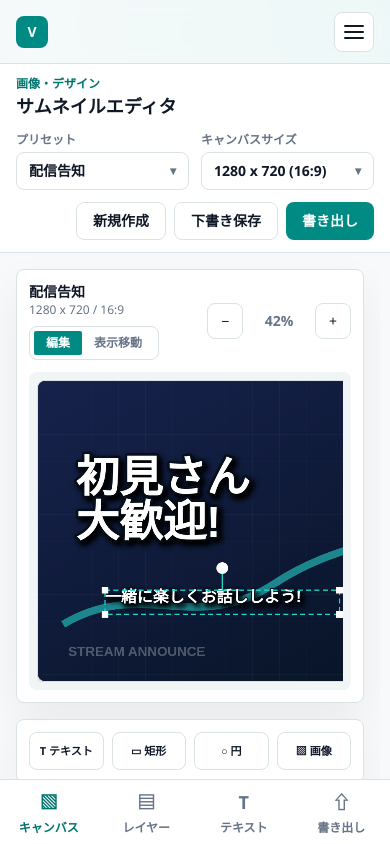
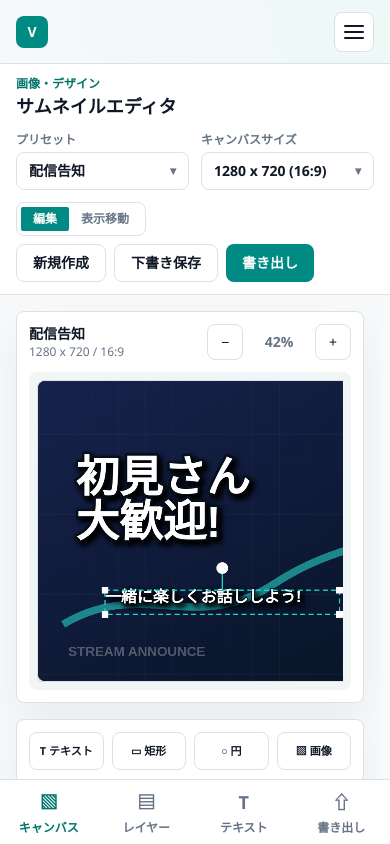
Before and after one commit to kurodev-web-tools/tool-portal, a Next.js app: page /tools/thumbnail-editor in a window 390 px wide. Built offline with nearby package versions, Linux system fonts and the light colour scheme.

Commit message:
feat(thumbnail): move mobile mode toggle to header actions

```diff
--- a/components/thumbnail-editor/ThumbnailEditorApp.tsx
+++ b/components/thumbnail-editor/ThumbnailEditorApp.tsx
@@ -640,7 +640,9 @@ export function ThumbnailEditorApp() {
               />
             </label>
           </div>
-          <div className="flex w-full flex-wrap justify-end gap-2 min-[1024px]:w-auto">
+          <div className="flex w-full flex-wrap items-center justify-between gap-2 min-[1024px]:w-auto min-[1024px]:justify-end">
+            <ModeToggle editorMode={editorMode} onModeChange={setEditorMode} className="min-[1024px]:hidden" />
+            <div className="flex flex-wrap justify-end gap-2">
               <button className="flat-control px-4 py-2 font-bold" type="button" onClick={newDraft}>
                 新規作成
               </button>
@@ -650,6 +652,7 @@ export function ThumbnailEditorApp() {
               <button className="rounded-base bg-primary px-4 py-2 text-sm font-bold text-white" type="button" onClick={exportImage}>
                 書き出し
               </button>
+            </div>
           </div>
         </div>
       </header>
@@ -662,22 +665,6 @@ export function ThumbnailEditorApp() {
                 <div>
                   <p className="text-sm font-bold text-foreground">{selectedPreset.name}</p>
                   <p className="text-xs text-muted">{draft.canvas.width} x {draft.canvas.height} / 16:9</p>
-                  <div className="mt-2 inline-flex rounded-base border border-border bg-surface p-1 min-[1024px]:hidden">
-                    <button
-                      className={`px-3 py-1 text-xs font-bold ${editorMode === "edit" ? "rounded-sm bg-primary text-white" : "text-muted"}`}
-                      type="button"
-                      onClick={() => setEditorMode("edit")}
-                    >
-                      編集
-                    </button>
-                    <button
-                      className={`px-3 py-1 text-xs font-bold ${editorMode === "pan" ? "rounded-sm bg-primary text-white" : "text-muted"}`}
-                      type="button"
-                      onClick={() => setEditorMode("pan")}
-                    >
-                      表示移動
-                    </button>
-                  </div>
                 </div>
                 <div className="flex items-center gap-2 min-[1024px]:hidden">
                   <button className="flat-control h-9 w-9" type="button" onClick={() => updateZoom((value) => Math.max(0.42, value - 0.08))} title="縮小">
@@ -841,6 +828,35 @@ function QuickAddBar({
         </button>
       </div>
     </section>
+  );
+}
+
+function ModeToggle({
+  editorMode,
+  onModeChange,
+  className = ""
+}: {
+  editorMode: EditorMode;
+  onModeChange: (mode: EditorMode) => void;
+  className?: string;
+}) {
+  return (
+    <div className={`inline-flex rounded-base border border-border bg-surface p-1 ${className}`}>
+      <button
+        className={`px-3 py-1 text-xs font-bold ${editorMode === "edit" ? "rounded-sm bg-primary text-white" : "text-muted"}`}
+        type="button"
+        onClick={() => onModeChange("edit")}
+      >
+        編集
+      </button>
+      <button
+        className={`px-3 py-1 text-xs font-bold ${editorMode === "pan" ? "rounded-sm bg-primary text-white" : "text-muted"}`}
+        type="button"
+        onClick={() => onModeChange("pan")}
+      >
+        表示移動
+      </button>
+    </div>
   );
 }
 
```
Also changed, not shown: 1 other file (tests, documents, lock files or other folders). Lines whose indentation alone changed are shown as unchanged.
